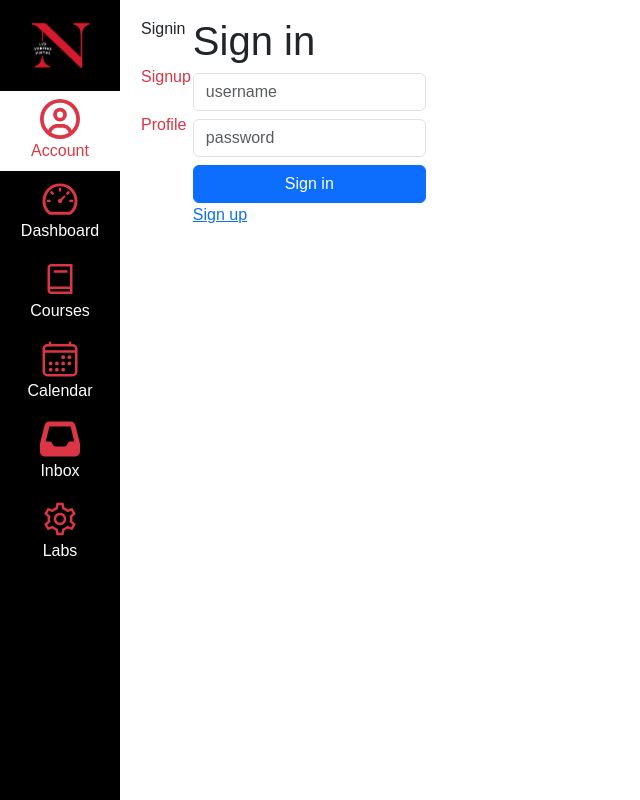
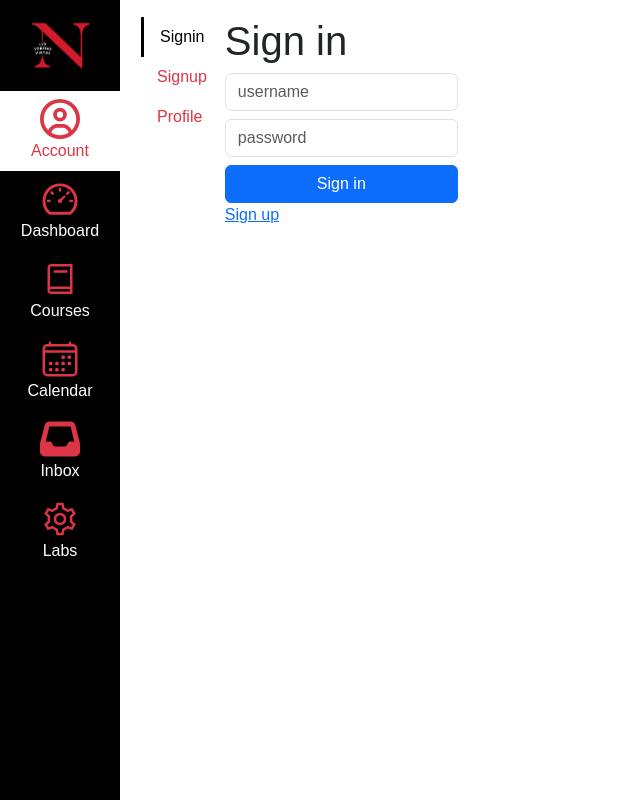
Before and after one commit to ethtang/kanbas-react-web-app, a React (Create React App) app: page /Labs#/Kanbas/Account/Signin in a window 1280 px wide. Shown: the whole page, without its empty margins (0-640 px from the left). Built offline with nearby package versions, Linux system fonts and the light colour scheme.

Commit message:
a3 commit 2

```diff
--- a/src/Kanbas/Account/Navigation.tsx
+++ b/src/Kanbas/Account/Navigation.tsx
@@ -1,11 +1,25 @@
-import { Link } from "react-router-dom";
+import { Link, useLocation } from "react-router-dom";
 
 export default function AccountNavigation() {
+  const location = useLocation();
+
   return (
-    <div id="wd list-group wd-account-navigation">
-      <Link to={`/Kanbas/Account/Signin`} className="list-group-item active border border-0" > Signin  </Link> <br />
-      <Link to={`/Kanbas/Account/Signup`} className="list-group-item text-danger border border-0" > Signup  </Link> <br />
-      <Link to={`/Kanbas/Account/Profile`} className="list-group-item text-danger border border-0" > Profile </Link> <br />
+    <div className="list-group wd-account-navigation">
+      <Link
+        to="/Kanbas/Account/Signin"
+        className={`list-group-item border border-0 rounded-0 ${location.pathname === '/Kanbas/Account/Signin' ? 'active-link' : 'text-danger'}`}>
+        Signin
+      </Link>
+      <Link
+        to="/Kanbas/Account/Signup"
+        className={`list-group-item border border-0 rounded-0 ${location.pathname === '/Kanbas/Account/Signup' ? 'active-link' : 'text-danger'}`}>
+        Signup
+      </Link>
+      <Link
+        to="/Kanbas/Account/Profile"
+        className={`list-group-item border border-0 rounded-0 ${location.pathname === '/Kanbas/Account/Profile' ? 'active-link' : 'text-danger'}`}>
+        Profile
+      </Link>
     </div>
   );
 }
```
